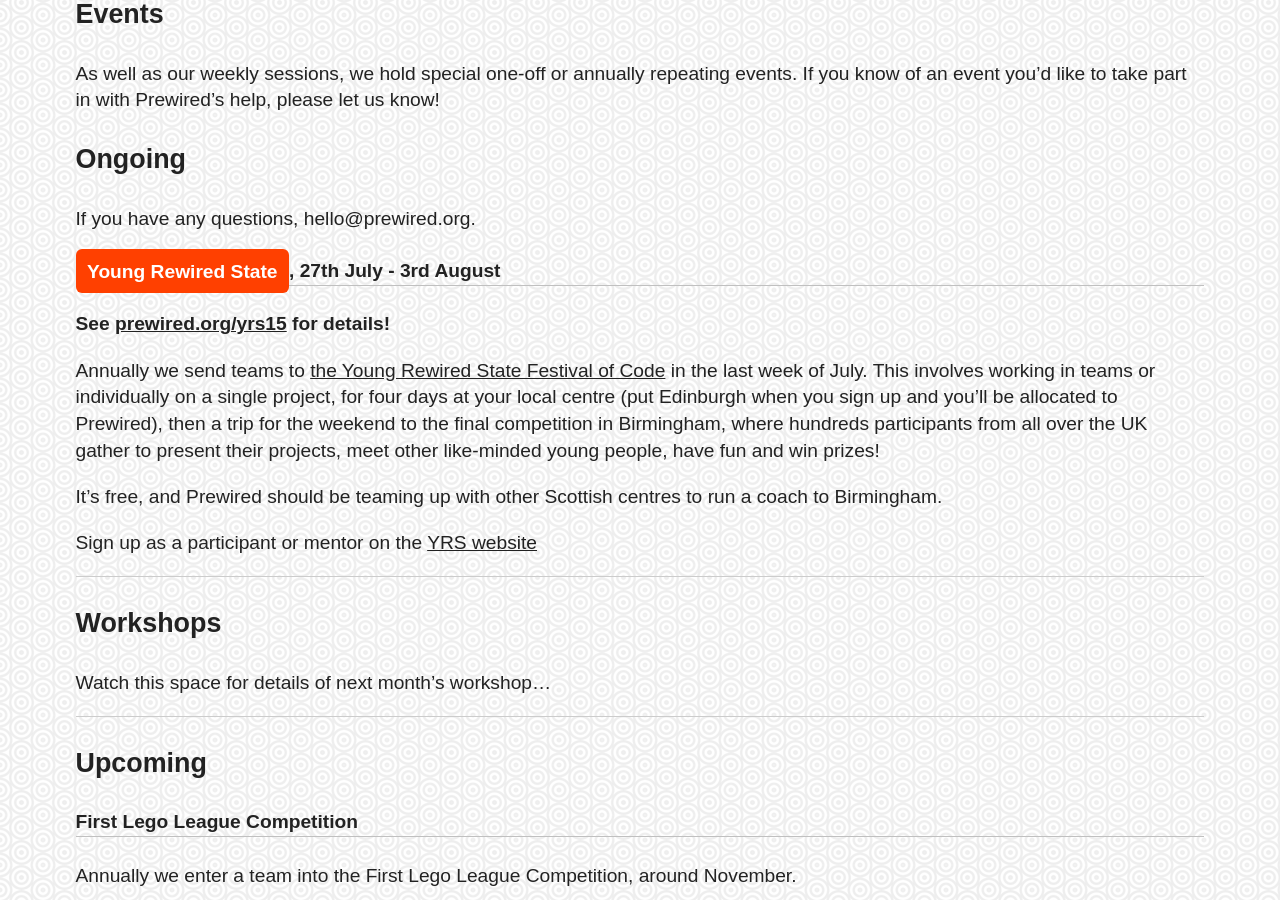
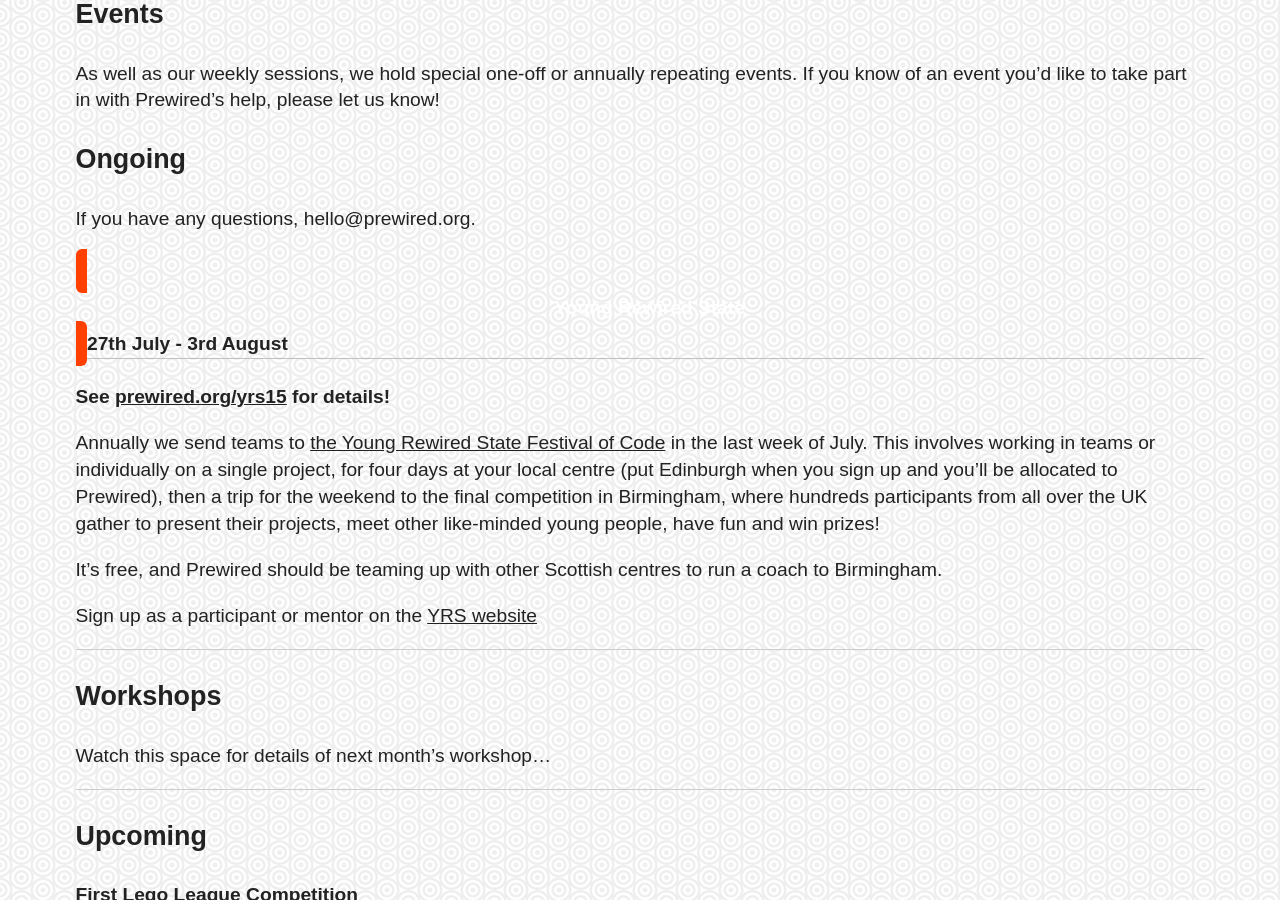
Before and after one commit to prewired/prewired.github.io, a Jekyll site: the page built from events.md, in a window 1280 px wide and 900 px high, scrolled down 485 px. Built offline with Jekyll 4.4.1, drawn with Linux system fonts in a browser that asks for light colours; some web fonts are replaced; some of the changed lines change nothing that is shown.

Commit message:
Fixed link to YRS

```diff
--- a/events.md
+++ b/events.md
@@ -11,7 +11,7 @@
 
 If you have any questions, hello@prewired.org.
 
-#### <span class="btn-big inner lighter color1-bg">Young Rewired State</span>, 27th July - 3rd August
+#### <span class="btn-big inner lighter color1-bg">[Young Rewired State](http://www.prewired.org/yrs15)</span>  27th July - 3rd August
 
 **See [prewired.org/yrs15](http://www.prewired.org/yrs15) for details!**
 
```
